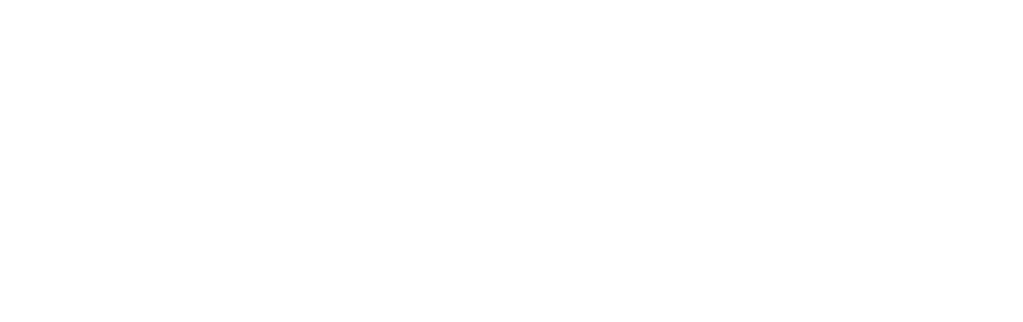
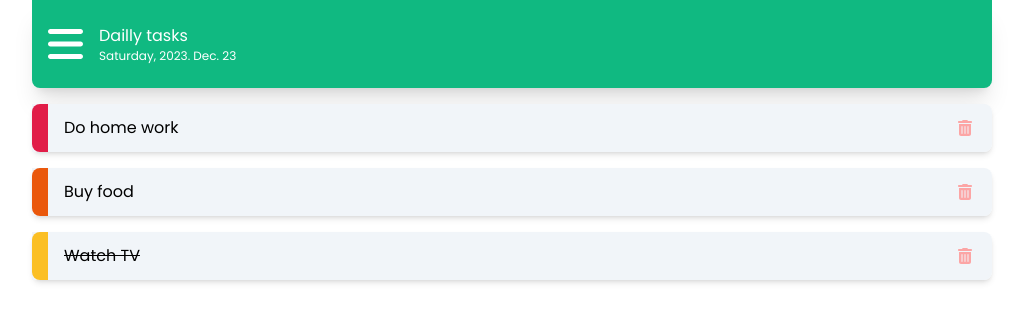
Before and after one commit to birodani/vue-todo-app, a Vue app: page / in a window 1280 px wide. Shown: the top 322 px of the page, without its empty margins (128-1151 px from the left). Built offline with nearby package versions, Linux system fonts and the light colour scheme.

Commit message:
feat: add todo view, list, item and empty state

```diff
--- a/package.json
+++ b/package.json
@@ -12,6 +12,11 @@
     "prepare": "husky install"
   },
   "dependencies": {
+    "@fortawesome/fontawesome-svg-core": "^6.5.1",
+    "@fortawesome/free-brands-svg-icons": "^6.5.1",
+    "@fortawesome/free-regular-svg-icons": "^6.5.1",
+    "@fortawesome/free-solid-svg-icons": "^6.5.1",
+    "@fortawesome/vue-fontawesome": "^3.0.5",
     "date-fns": "^3.0.6",
     "vue": "^3.3.11"
   },
--- a/src/App.vue
+++ b/src/App.vue
@@ -1,9 +1,9 @@
 <script setup>
+import TodoView from './view/TodoView.vue'
 </script>
 
 <template>
-
+    <TodoView />
 </template>
 
-<style scoped>
-</style>
+<style scoped></style>
--- /dev/null
+++ b/src/components/AppHeader.vue
@@ -0,0 +1,18 @@
+<script setup>
+import { format } from 'date-fns'
+const toDay = new Date()
+</script>
+<template>
+    <header
+        class="font-poppins bg-emerald-500 text-white rounded-b-lg shadow-xl px-4 py-6 mb-4 md:w-3/4 flex flex-row"
+    >
+        <font-awesome-icon
+            icon="fa-solid fa-bars"
+            class="text-white pr-4 h-10 text-2xl"
+        />
+        <div>
+            <h1>Dailly tasks</h1>
+            <p class="text-xs">{{ format(toDay, 'eeee, yyyy. MMM. dd') }}</p>
+        </div>
+    </header>
+</template>
--- /dev/null
+++ b/src/components/TodoEmptyState.vue
@@ -0,0 +1,10 @@
+<script setup></script>
+<template>
+    <div class="text-center items-center p-11">
+        <font-awesome-icon
+            icon="fa-regular fa-square-check"
+            class="w-1/3 h-1/3 text-emerald-500"
+        />
+        <p class="text-xl text-emerald-500">No todos for today :)</p>
+    </div>
+</template>
--- /dev/null
+++ b/src/components/TodoItem.vue
@@ -0,0 +1,37 @@
+<script setup>
+defineProps(['todo'])
+const emits = defineEmits(['onItemClick', 'onDeleteItemClick'])
+</script>
+
+<template>
+    <li class="flex flex-row items-center rounded-lg mb-4 shadow-md">
+        <button
+            class="appearance-none font-poppins bg-slate-100 w-full pr-4 flex flex-row items-center"
+            aria-label="toggle todo status"
+            @click="emits('onItemClick', { id: todo.id })"
+        >
+            <span
+                class="w-4 py-6 rounded-l-lg"
+                :class="{
+                    'bg-rose-600': todo.priority === 'HIGH',
+                    'bg-orange-600': todo.priority === 'MEDIUM',
+                    'bg-amber-400': todo.priority === 'LOW',
+                }"
+            >
+            </span>
+            <p class="pl-4" :class="{ 'line-through': todo.status === 'DONE' }">
+                {{ todo.description }}
+            </p>
+        </button>
+        <button
+            class="appearance-none p-3 bg-slate-100 rounded-r-lg"
+            aria-label="delete todo"
+            @click="emits('onDeleteItemClick', { id: todo.id })"
+        >
+            <font-awesome-icon
+                class="pr-2 text-red-300"
+                icon="fa-solid fa-trash-can"
+            />
+        </button>
+    </li>
+</template>
--- /dev/null
+++ b/src/components/TodoList.vue
@@ -0,0 +1,23 @@
+<script setup>
+import { computed } from 'vue'
+import TodoItem from './TodoItem.vue'
+import { compareFn } from '../util/sort-by-id'
+
+const props = defineProps(['todos'])
+const emits = defineEmits(['onItemClick', 'onDeleteItemClick'])
+
+const sortedTodos = computed(() => {
+    return [...props.todos].sort(compareFn)
+})
+</script>
+<template>
+    <ul>
+        <TodoItem
+            v-for="todo in sortedTodos"
+            :key="todo.id"
+            :todo="todo"
+            @on-item-click="emits('onItemClick', $event)"
+            @on-delete-item-click="emits('onDeleteItemClick', $event)"
+        />
+    </ul>
+</template>
--- a/src/main.js
+++ b/src/main.js
@@ -2,4 +2,20 @@
 import './style.css'
 import App from './App.vue'
 
-createApp(App).mount('#app')
+/* import the fontawesome core */
+import { library } from '@fortawesome/fontawesome-svg-core'
+
+/* import font awesome icon component */
+import { FontAwesomeIcon } from '@fortawesome/vue-fontawesome'
+
+/* import specific icons */
+import { faUserSecret } from '@fortawesome/free-solid-svg-icons'
+import { faBars } from '@fortawesome/free-solid-svg-icons'
+import { faTrashCan } from '@fortawesome/free-solid-svg-icons'
+import { faCircleCheck } from '@fortawesome/free-regular-svg-icons'
+import { faSquareCheck } from '@fortawesome/free-regular-svg-icons'
+
+/* add icons to the library */
+library.add(faUserSecret, faCircleCheck, faSquareCheck, faBars, faTrashCan)
+
+createApp(App).component('font-awesome-icon', FontAwesomeIcon).mount('#app')
--- /dev/null
+++ b/src/util/sort-by-id.js
@@ -0,0 +1,8 @@
+export const compareFn = (a, b) => {
+    if (a.id < b.id) {
+        return -1
+    } else if (a.id > b.id) {
+        return 1
+    }
+    return 0
+}
--- /dev/null
+++ b/src/view/TodoView.vue
@@ -0,0 +1,65 @@
+<script setup>
+import { reactive } from 'vue'
+import AppHeader from '../components/AppHeader.vue'
+import TodoEmptyState from '../components/TodoEmptyState.vue'
+import TodoList from '../components/TodoList.vue'
+
+let state = reactive({
+    todos: [
+        {
+            id: 1,
+            priority: 'HIGH',
+            dueDate: '',
+            description: 'Do home work',
+            status: 'ACTIVE',
+            note: '',
+        },
+        {
+            id: 2,
+            priority: 'MEDIUM',
+            dueDate: '',
+            description: 'Buy food',
+            status: 'ACTIVE',
+            note: '',
+        },
+        {
+            id: 3,
+            priority: 'LOW',
+            dueDate: '',
+            description: 'Watch TV',
+            status: 'DONE',
+            note: 'good',
+        },
+    ],
+})
+
+function onItemClick(event) {
+    let eventTodo = state.todos.find((todo) => todo.id === event.id)
+    state.todos = [
+        ...state.todos.filter((todo) => todo.id !== event.id),
+        {
+            ...eventTodo,
+            status: eventTodo.status === 'ACTIVE' ? 'DONE' : 'ACTIVE',
+        },
+    ]
+}
+
+function onDeleteItemClick(event) {
+    state.todos = state.todos.filter((todo) => todo.id !== event.id)
+}
+</script>
+<template>
+    <div class="container flex flex-col align-middle items-center">
+        <AppHeader />
+        <main class="flex flex-col md:w-3/4">
+            <TodoEmptyState v-if="state.todos.length === 0" />
+            <TodoList
+                v-else-if="state.todos.length !== 0"
+                :todos="state.todos"
+                @on-item-click="onItemClick"
+                @on-delete-item-click="onDeleteItemClick"
+            />
+        </main>
+        <footer></footer>
+    </div>
+</template>
```
Also changed, not shown: src/components/HelloWorld.vue (deleted, +0 -9 lines), 1 other file (tests, documents, lock files or other folders).
